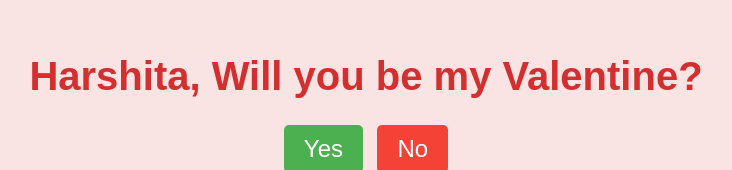
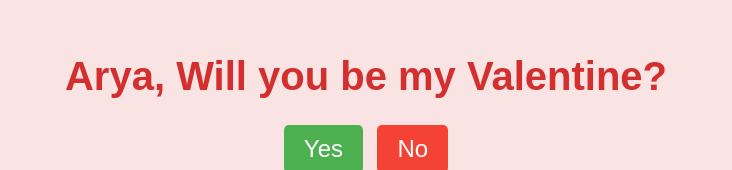
Before and after one commit to rjvrx/ary, a plain HTML site: page index.html in a window 1280 px wide. Shown: the part 138-308 px from the top of the page, without its empty margins (274-1006 px from the left). Drawn offline with Linux system fonts and the light colour scheme; no server answers.

Commit message:
Update index.html

```diff
--- a/index.html
+++ b/index.html
@@ -3,12 +3,12 @@
 <head>
     <meta charset="UTF-8">
     <meta name="viewport" content="width=device-width, initial-scale=1.0">
-    <title>Harshita, Will You Be My Valentine?</title>
+    <title>Arya, Will You Be My Valentine?</title>
     <link rel="stylesheet" href="styles.css">
 </head>
 <body>
     <div class="container">
-        <h1>Harshita, Will you be my Valentine?</h1>
+        <h1>Arya, Will you be my Valentine?</h1>
         <div class="buttons">
             <button class="yes-button" onclick="handleYesClick()">Yes</button>
             <button class="no-button" onclick="handleNoClick()">No</button>
```
